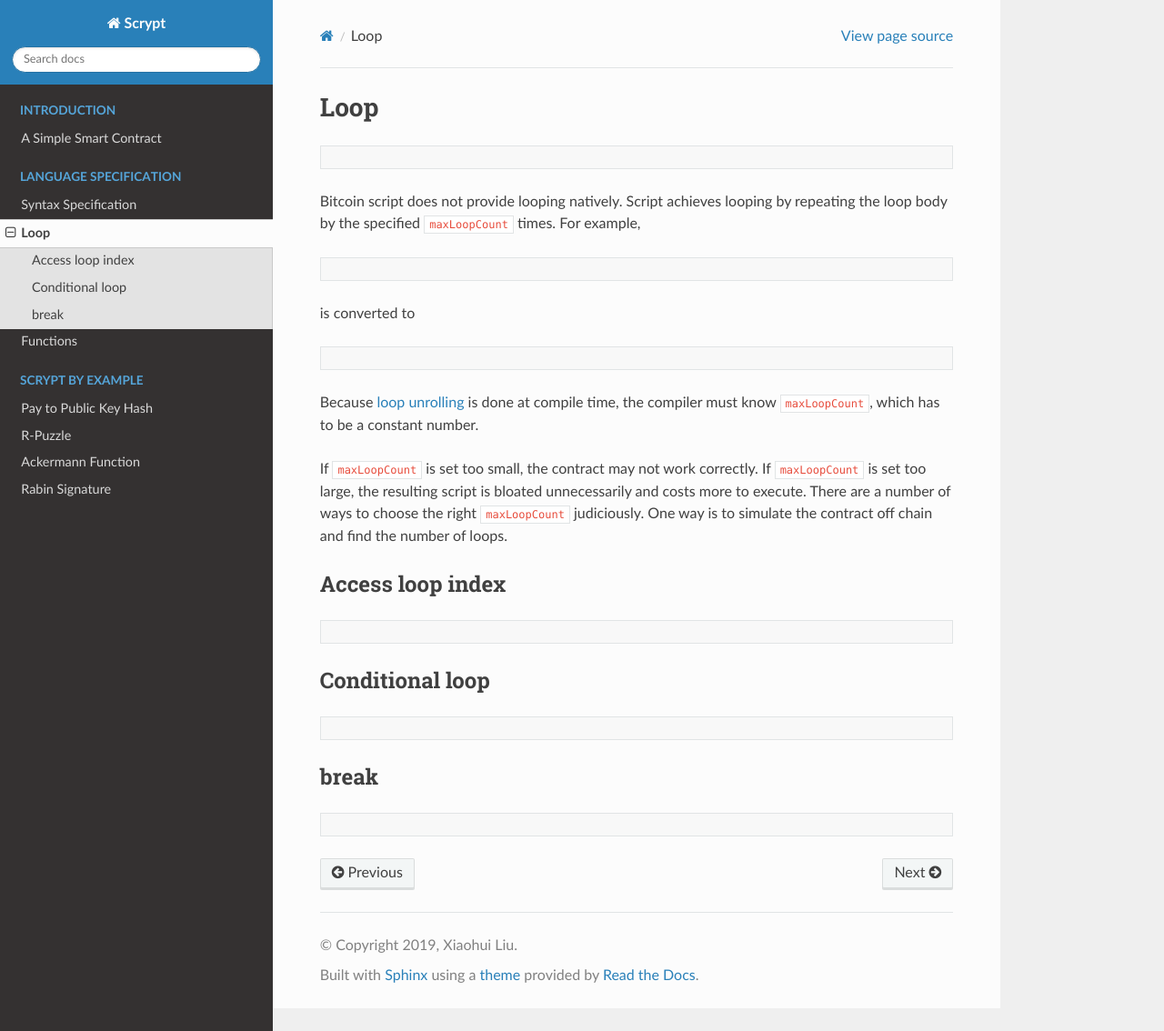
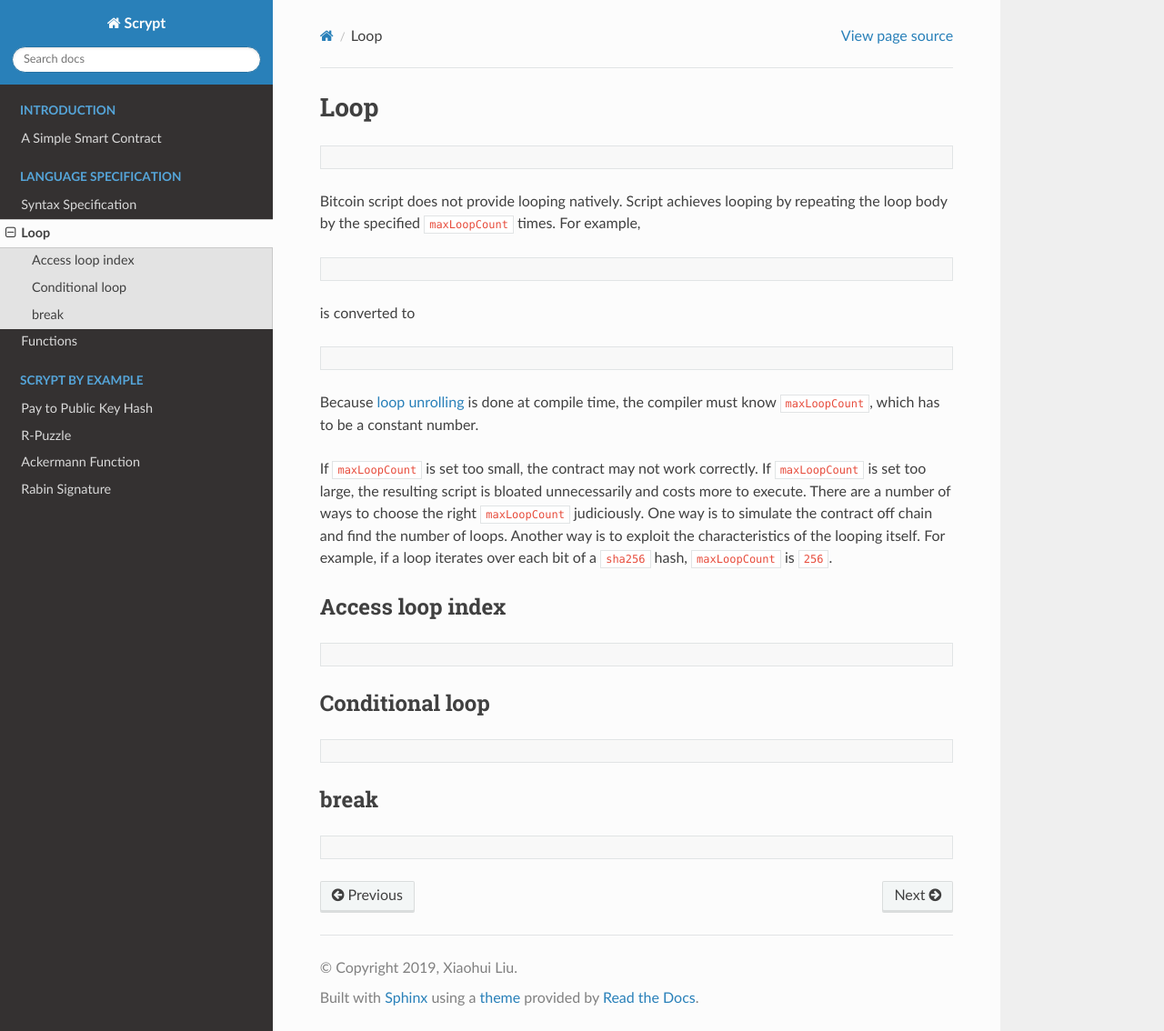
Before and after one commit to sCrypt-Inc/specification, a Sphinx documentation site: the page built from docs/loop.rst, in a window 1280 px wide and 1134 px high. Shown: the whole window at 91% size. Built offline with Sphinx 7.4.7 and the Read the Docs theme 2.0.0, drawn with Linux system fonts in a browser that asks for light colours.

Commit message:
Add sha256 loop over each bit example

```diff
--- a/docs/loop.rst
+++ b/docs/loop.rst
@@ -29,7 +29,8 @@ Because `loop unrolling <https://en.wikipedia.org/wiki/Loop_unrolling>`_ is done
 
 
 If ``maxLoopCount`` is set too small, the contract may not work correctly. If ``maxLoopCount`` is set too large, the resulting script is bloated unnecessarily and costs more to execute.
-There are a number of ways to choose the right ``maxLoopCount`` judiciously. One way is to simulate the contract off chain and find the number of loops.
+There are a number of ways to choose the right ``maxLoopCount`` judiciously. One way is to simulate the contract off chain and find the number of loops. Another way is to exploit the
+characteristics of the looping itself. For example, if a loop iterates over each bit of a ``sha256`` hash, ``maxLoopCount`` is ``256``.
 
 Access loop index
 =================
```
